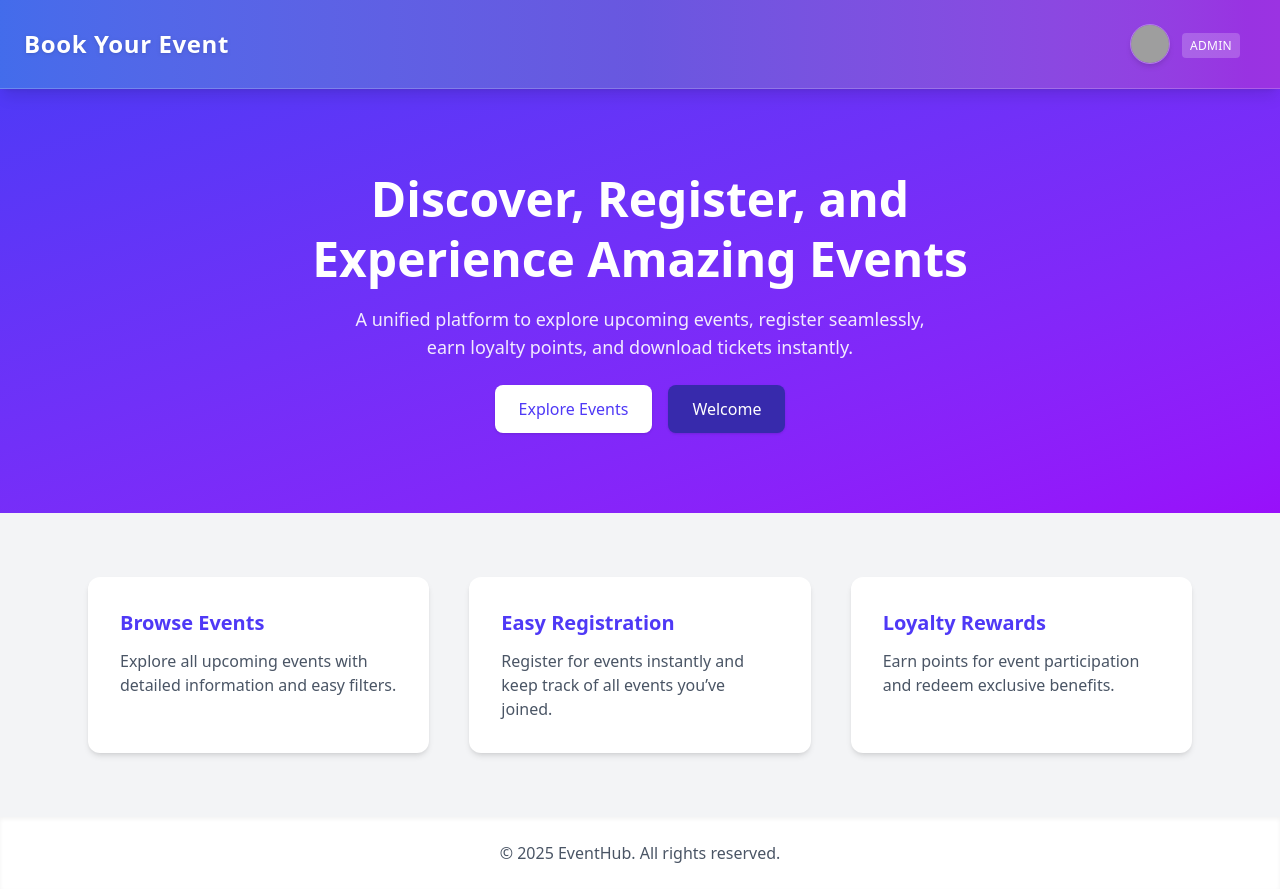
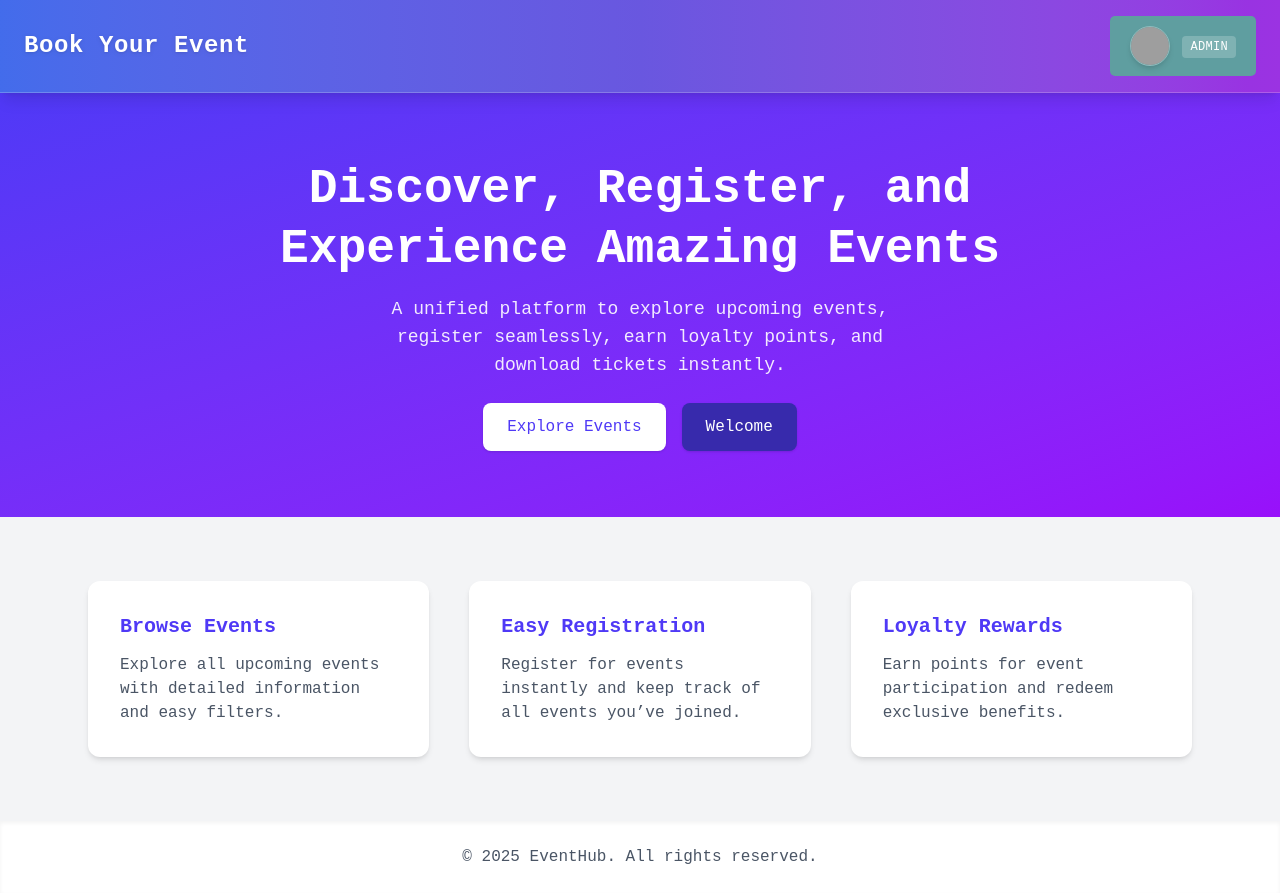
Before and after one commit to ASWANA123-as/main_project_frontend, a React (Vite) app: page / in a window 1280 px wide. Built offline with nearby package versions, Linux system fonts and the light colour scheme; no server answers; sample sign-in values are in the browser's storage; grey boxes are pictures that could not be loaded.

Commit message:
rrrrrrrrrrrrrrrrr

```diff
--- a/src/index.css
+++ b/src/index.css
@@ -3,9 +3,30 @@
 html, body, #root {
   height: 100%;
 }
+:root{
+  --bg-color:white;
+  --text-color:Black;
+}
+
 .dark{
-  background-color: black;
-  color: beige;
+  --bg-color:black;
+  --text-color:white;
+}
+
+body{
+  background-color: var(--bg-color);
+  color: var(--text-color);
+  font-family: 'Courier New', Courier, monospace;
+  margin: 0;
+  transition: background 0.3s,color 0.3s;
+}
+
+button{
+  padding: 10px  20px;
+  cursor: pointer;
+  border-radius: 5px;
+  background-color:cadetblue;
+  color: aliceblue;
 }
 @keyframes scaleFade {
   0% {
```
